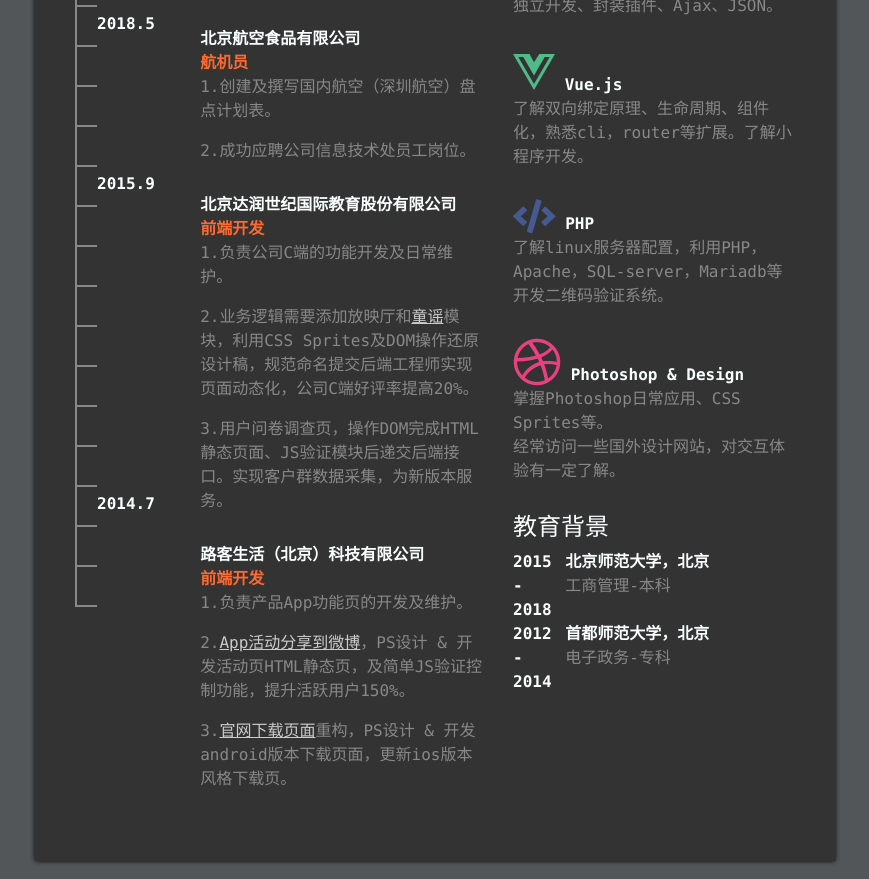
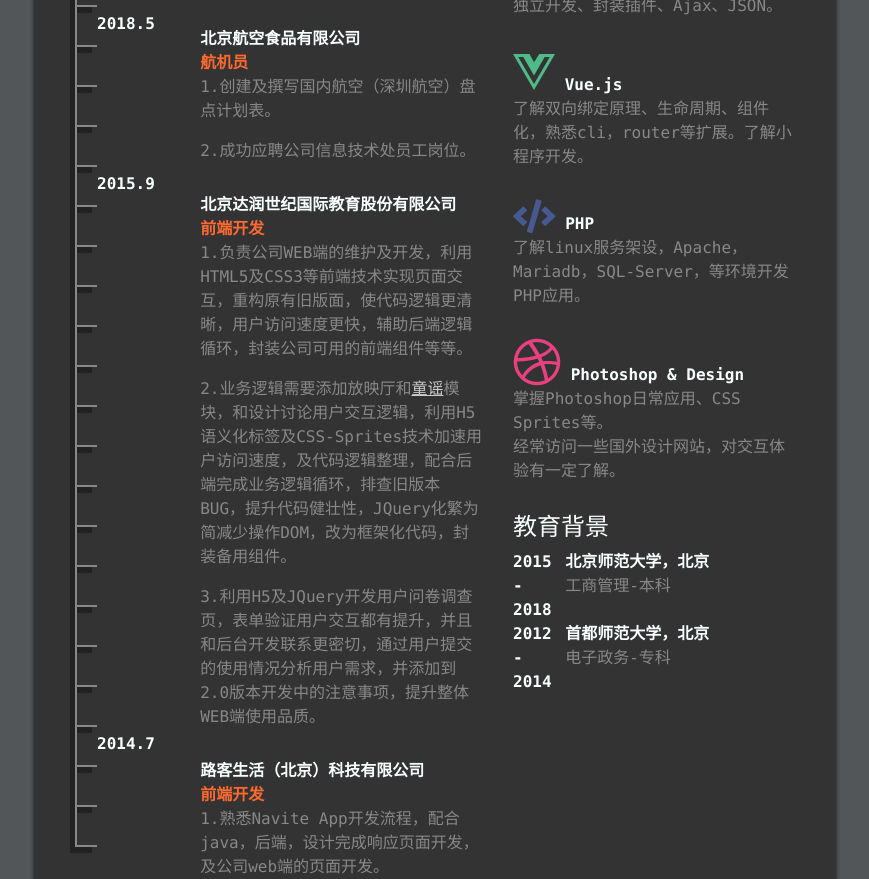
Before and after one commit to nixgnod/shadowpan, a plain HTML site: page resume/index.html in a window 1280 px wide. Shown: the part 756-1635 px from the top of the page, without its empty margins (205-1074 px from the left). Drawn offline with Linux system fonts and the light colour scheme.

Commit message:
修改简历介绍，修改二维码系统配图

```diff
--- a/resume/css/main.css
+++ b/resume/css/main.css
@@ -38,6 +38,7 @@ body {
 
 .paper a:hover {
   color: #fd6a31;
+  transition: 200ms;
 }
 
 /*-----个人简介-----*/
@@ -112,6 +113,7 @@ img {
   border-left: 2px solid #888;
   border-bottom: 2px solid #888;
   padding: 5px 0 5px 20px;
+  box-shadow: -5px 6px #222;
 }
 
 .exp {
--- a/resume/index.html
+++ b/resume/index.html
@@ -53,6 +53,12 @@
               <li></li>
               <li></li>
               <li></li>
+              <li></li>
+              <li></li>
+              <li></li>
+              <li></li>
+              <li></li>
+              <li></li>
               <li>2014.7</li>
               <li></li>
               <li></li>
@@ -65,10 +71,10 @@
               <div class="state">自由职业</div>
               <div class="exp">
                 <p>1.基于PHP开发的<a href="img/php-qr.jpg">二维码认证系统</a>。</p>
-                <p>2.Bootstrap响应式开发<a href="https://nixgnod.github.io/shadowpan/resume/">简历页面</a>，手机也可以看~</p>
+                <p>2.Bootstrap4响应式开发<a href="https://nixgnod.github.io/shadowpan/resume/">简历页面</a>，手机也可以看~</p>
                 <p>3.利用Vue框架开发<a href="https://nixgnod.github.io/shadowpan/Vue-test/todo-list.html">ToDo Demo</a>学习新知识点。
                 </p>
-                <p>4.设计 & 自写<a
+                <p>4.设计 & 开发<a
                     href="https://nixgnod.github.io/shadowpan/masonry-test/index.html">原生JS瀑布流页面</a>，克服首行不等宽难点，复习以往知识点完成开发。
                 </p>
               </div>
@@ -85,19 +91,18 @@
               <div class="title">北京达润世纪国际教育股份有限公司</div>
               <div class="state">前端开发</div>
               <div class="exp">
-                <p>1.负责公司C端的功能开发及日常维护。</p>
-                <p>2.业务逻辑需要添加放映厅和<a href="img/audio-page.jpg">童谣</a>模块，利用CSS
-                  Sprites及DOM操作还原设计稿，规范命名提交后端工程师实现页面动态化，公司C端好评率提高20%。</p>
-                <p>3.用户问卷调查页，操作DOM完成HTML静态页面、JS验证模块后递交后端接口。实现客户群数据采集，为新版本服务。</p>
+                <p>1.负责公司WEB端的维护及开发，利用HTML5及CSS3等前端技术实现页面交互，重构原有旧版面，使代码逻辑更清晰，用户访问速度更快，辅助后端逻辑循环，封装公司可用的前端组件等等。</p>
+                <p>2.业务逻辑需要添加放映厅和<a href="img/audio-page.jpg">童谣</a>模块，和设计讨论用户交互逻辑，利用H5语义化标签及CSS-Sprites技术加速用户访问速度，及代码逻辑整理，配合后端完成业务逻辑循环，排查旧版本BUG，提升代码健壮性，JQuery化繁为简减少操作DOM，改为框架化代码，封装备用组件。</p>
+                <p>3.利用H5及JQuery开发用户问卷调查页，表单验证用户交互都有提升，并且和后台开发联系更密切，通过用户提交的使用情况分析用户需求，并添加到2.0版本开发中的注意事项，提升整体WEB端使用品质。</p>
               </div>
             </div>
             <div class="content">
               <div class="title">路客生活（北京）科技有限公司</div>
               <div class="state">前端开发</div>
               <div class="exp">
-                <p>1.负责产品App功能页的开发及维护。</p>
-                <p>2.<a href="img/share-page.jpg">App活动分享到微博</a>，PS设计 & 开发活动页HTML静态页，及简单JS验证控制功能，提升活跃用户150%。</p>
-                <p>3.<a href="img/download-page.jpg">官网下载页面</a>重构，PS设计 & 开发android版本下载页面，更新ios版本风格下载页。</p>
+                <p>1.熟悉Navite App开发流程，配合java，后端，设计完成响应页面开发，及公司web端的页面开发。</p>
+                <p>2.<a href="img/share-page.jpg">App活动分享到微博</a>，业务需求添加公司活动页面，并通过APP端分享到微博，与后端讨论微博API接口，H5及CSS Sprites技术开发单页应用，提升访问速度，通过微博活动提升APP注册量。</p>
+                <p>3.<a href="img/download-page.jpg">官网下载页面</a>，Photoshop设计公司app下载页面，并开发H5语义化静态页，添加JQuery库备用，为IOS版本上线做下载页面切换。</p>
               </div>
             </div>
           </div>
@@ -125,7 +130,7 @@
             </div>
             <div class="content">
               <div><i class="fab fa fa-code php"></i><span class="title"> PHP</span></div>
-              <div class="exp">了解linux服务器配置，利用PHP，Apache，SQL-server，Mariadb等开发二维码验证系统。</div>
+              <div class="exp">了解linux服务架设，Apache，Mariadb，SQL-Server，等环境开发PHP应用。</div>
             </div>
             <div class="content">
               <div><i class="fab fa-dribbble fa-3x dribbble"></i><span class="title"> Photoshop & Design</span></div>
```
Also changed, not shown: resume/img/php-qr.jpg.
